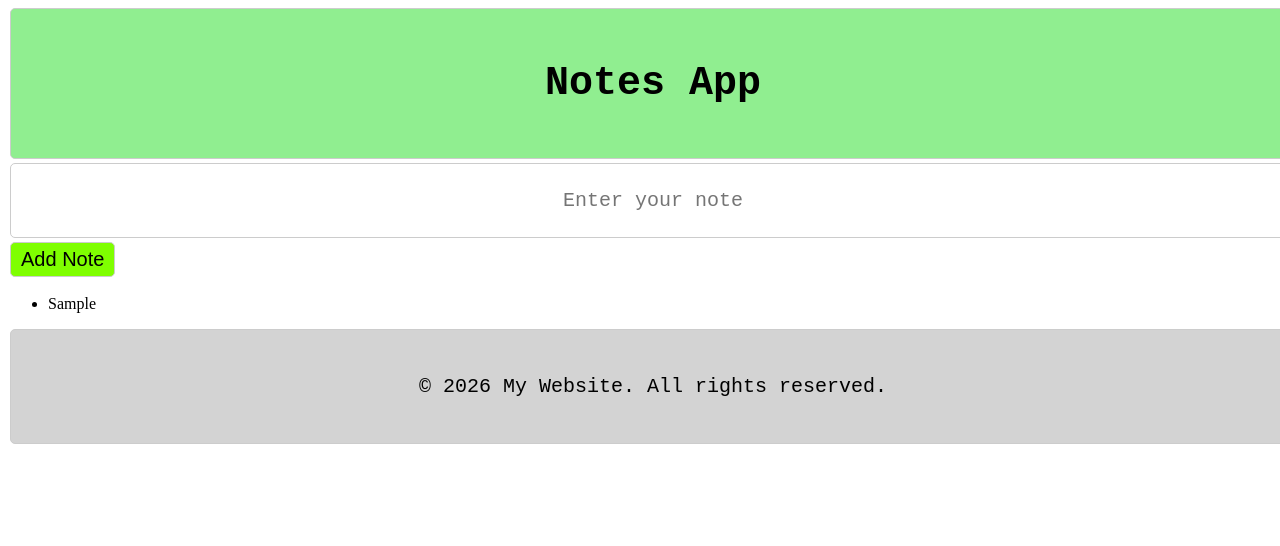
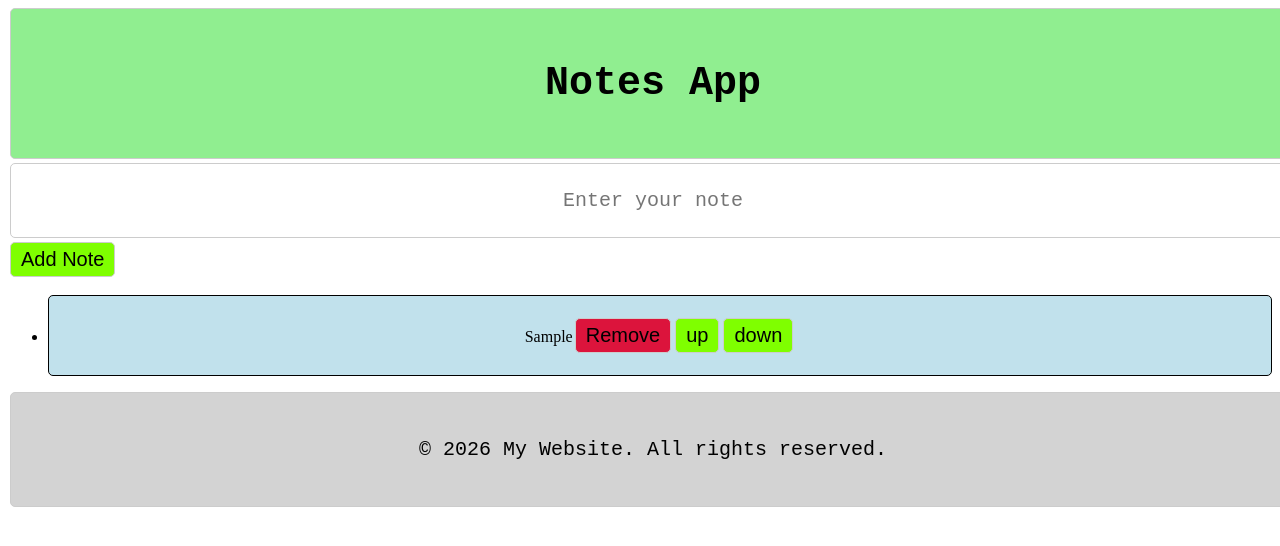
Before and after one commit to surajkb2005/Reaction, a React (Vite) app: page / in a window 1280 px wide. Both pictures are taken after typing "Sample" into the empty fields and a click on the button "Add Note". Shown: the top 546 px of the page. Built offline with nearby package versions, Linux system fonts and the light colour scheme.

Commit message:
notes app with crud

```diff
--- a/src/components/Notes.jsx
+++ b/src/components/Notes.jsx
@@ -11,6 +11,27 @@ function Notes() {
         setNotes([...notes, newNote]);
     }
 
+    function deleteNote(index) {
+        const updatedNotes = notes.filter((_, i) => (i !== index));
+        setNotes(updatedNotes);
+    }
+
+    function up(index) {
+        if (index > 0) {
+            const updatedNotes = [...notes];
+            [updatedNotes[index - 1], updatedNotes[index]] = [updatedNotes[index], updatedNotes[index - 1]];
+            setNotes(updatedNotes);
+        }
+    }
+
+    function down(index) {
+        if (index < notes.length - 1) {
+            const updatedNotes = [...notes];
+            [updatedNotes[index + 1], updatedNotes[index]] = [updatedNotes[index], updatedNotes[index + 1]];
+            setNotes(updatedNotes);
+        }
+    }
+
     return (
         <>
             <Head />
@@ -19,9 +40,14 @@ function Notes() {
                 Add Note
             </button>
 
-            <ul>
+            <ul className="notelist">
                 {notes.map((note, index) => (
-                    <li key={index}>{note}</li>
+                    <li key={index}>
+                        {note}
+                        <button className="removebutton" onClick={() => deleteNote(index)}>Remove</button>
+                        <button className="addbutton" onClick={() => up(index)}>up</button>
+                        <button className="addbutton" onClick={() => down(index)}>down</button>
+                    </li>
                 ))}
             </ul>
 
--- a/src/index.css
+++ b/src/index.css
@@ -97,3 +97,16 @@
   width: 100%;
   font-family: 'Courier New', Courier, monospace;
 }
+
+li{
+  border: 1px solid black;
+  border-radius: 5px;
+  background-color: rgb(193, 225, 236);
+  margin: 5px 0;
+  padding: 20px;
+  flex: 1;
+  justify-content: center;
+  align-self: right;
+  text-align: center;
+
+}
```
